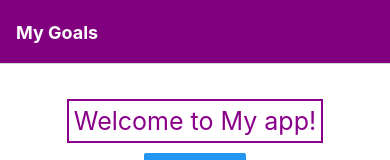
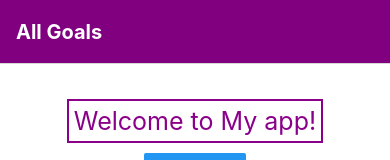
Before and after one commit to J3rrrrry/5520, a React Native app: screen / in a window 390 px wide. Shown: the top 160 px of the page. Built offline with nearby package versions, Linux system fonts and the light colour scheme.

Commit message:
apply screen options to navigator

```diff
--- a/App.js
+++ b/App.js
@@ -7,39 +7,42 @@ import { Button } from "react-native";
 
 const Stack = createNativeStackNavigator();
 
-const defaultScreenOptions = {
-  headerStyle: { backgroundColor: "purple" },
-  headerTintColor: "white",
-  headerTitleStyle: { fontWeight: "bold" },
-};
-
 export default function App() {
   return (
     <NavigationContainer>
       <Stack.Navigator
-        screenOptions={defaultScreenOptions}
+        screenOptions={{
+          headerStyle: { backgroundColor: "purple" },
+          headerTintColor: "white",
+          headerTitleStyle: { fontWeight: 'bold', fontSize: 20,
+           },
+        }}
       >
         <Stack.Screen
           name="Home"
           component={Home}
           options={{
-            title: "My Goals",
+            title: "All Goals",
           }}
         />
         <Stack.Screen
           name="Details"
           component={GoalDetails}
-          options={({ route }) => ({
+          options={({ route }) => {
+            return {
               title: route.params ? route.params.goalData.text : "More Details",
-            headerRight: () => (
+              headerRight: () => {
+                return (
                   <Button
                     title="Warning"
                     onPress={() => {
-                  console.log("warning");
+                      console.log("Warning");
                     }}
                   />
-            ),
-          })}
+                );
+              },
+            };
+          }}
         />
       </Stack.Navigator>
     </NavigationContainer>
```
Lines whose indentation alone changed are shown as unchanged.
